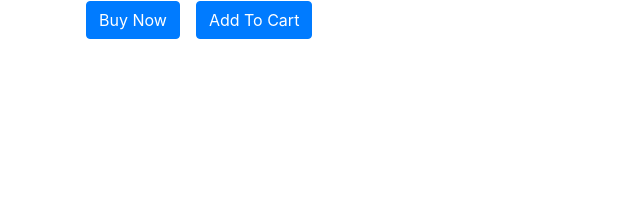
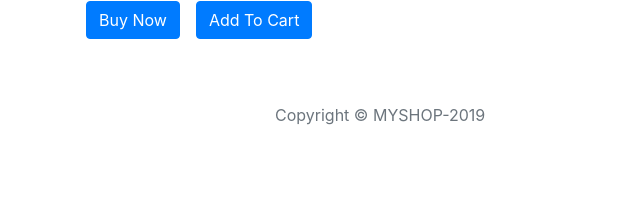
Before and after one commit to 7ami/E-Commerce, a Django app: page /shop/product/1 in a window 1280 px wide. Shown: the part 464-672 px from the top of the page, without its empty margins (0-640 px from the left). Run offline with Django 3.2, Linux system fonts and the light colour scheme; data comes from the database, SQL or seed files in the repository; some libraries are stand-ins or nearby versions.

Commit message:
footer added
footer added

```diff
--- a/shop/templates/shop/basic.html
+++ b/shop/templates/shop/basic.html
@@ -55,6 +55,42 @@ sagittis lacus vel augue laoreet rutrum faucibus.">
 </nav>
 
     {% block body%} {% endblock %}
+    <!-- Footer -->
+  <footer>
+    <div class="container">
+      <div class="row">
+        <div class="col-lg-8 col-md-10 mx-auto">
+          <ul class="list-inline text-center">
+            <li class="list-inline-item">
+              <a href="/shop" >
+                <span class="fa-stack fa-lg">
+                  <i class="fas fa-circle fa-stack-2x"></i>
+                  <i class="fab fa-twitter fa-stack-1x fa-inverse"></i>
+                </span>
+              </a>
+            </li>
+            <li class="list-inline-item">
+              <a href="/shop" >
+                <span class="fa-stack fa-lg">
+                  <i class="fas fa-circle fa-stack-2x"></i>
+                  <i class="fab fa-facebook-f fa-stack-1x fa-inverse"></i>
+                </span>
+              </a>
+            </li>
+            <li class="list-inline-item">
+              <a href="/shop" >
+                <span class="fa-stack fa-lg">
+                  <i class="fas fa-circle fa-stack-2x"></i>
+                  <i class="fab fa-github fa-stack-1x fa-inverse"></i>
+                </span>
+              </a>
+            </li>
+          </ul>
+          <p class="copyright text-muted">Copyright &copy; MYSHOP-2019</p>
+        </div>
+      </div>
+    </div>
+  </footer>
 
     <!-- Optional JavaScript -->
     <!-- jQuery first, then Popper.js, then Bootstrap JS -->
```
